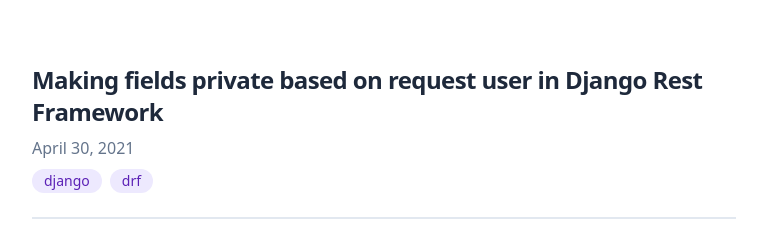
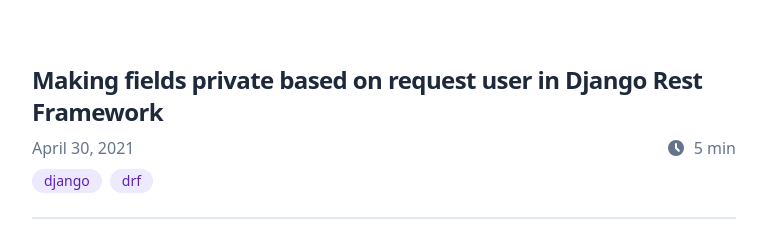
Before and after one commit to resurrexi/pursuitofzen, a Next.js app: page /posts/private-fields-drf in a window 1280 px wide. Shown: the top 226 px of the page, without its empty margins (256-1022 px from the left). Built offline with nearby package versions, Linux system fonts and the light colour scheme; a small style sheet from the web is missing.

Commit message:
add reading times to articles

```diff
--- a/lib/posts.js
+++ b/lib/posts.js
@@ -49,9 +49,14 @@
 
   const { data, content } = matter(fileContents)
 
+  // calculate estimated reading time
+  const words = content.split(" ")
+  const estimatedTime = Math.round(words.length / 238)
+
   return {
     id,
     meta: data,
-    content
+    readTime: estimatedTime,
+    content,
   }
 }
--- a/pages/posts/[id].js
+++ b/pages/posts/[id].js
@@ -31,14 +31,22 @@
           <h1 className="text-2xl leading-8 font-bold tracking-tight text-gray-800">
             {postData.meta.title}
           </h1>
-          <span className="block text-gray-500">
-            <Date dateString={postData.meta.date} />
-          </span>
+          <div className="flex justify-between text-gray-500">
+            <span className="block">
+              <Date dateString={postData.meta.date} />
+            </span>
+            <span className="flex items-center">
+              <svg xmlns="http://www.w3.org/2000/svg" className="mr-2 h-5 w-5" viewBox="0 0 20 20" fill="currentColor">
+                <path fillRule="evenodd" d="M10 18a8 8 0 100-16 8 8 0 000 16zm1-12a1 1 0 10-2 0v4a1 1 0 00.293.707l2.828 2.829a1 1 0 101.415-1.415L11 9.586V6z" clipRule="evenodd" />
+              </svg>
+              {postData.readTime} min
+            </span>
+          </div>
           <div className="space-x-2">
             {postData.meta.tags.map(e => (
               <span
                 key={e}
-                className="inline-flex items-center px-3 py-0.5 rounded-full text-sm font-medium bg-secondary-100 text-secondary-800">
+                className="inline-flex items-center px-3 py-0.5 rounded-full text-sm font-medium bg-secondary-100 text-secondary-800 hover:bg-secondary-200">
                 {e}
               </span>
             )
```
